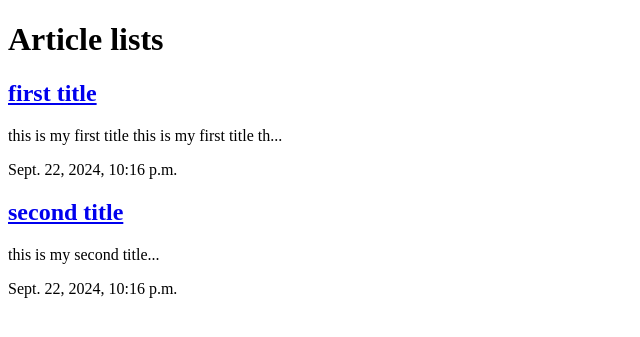
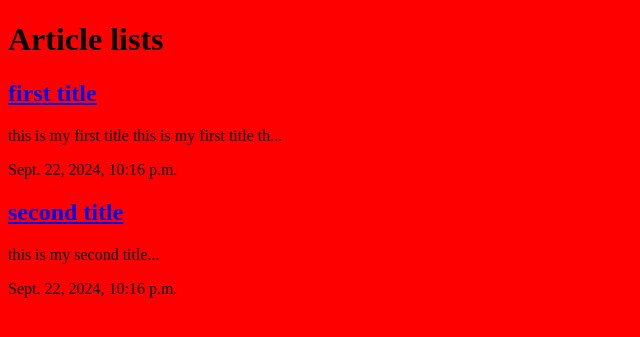
Before and after one commit to Kingno3l/django-blog, a Django app: template djangonautic/articles/templates/articles/article_list.html in a window 1280 px wide. Shown: the top 337 px of the page, without its empty margins (0-640 px from the left). Run offline with Django 5.2, Linux system fonts and the light colour scheme; the template is opened without the code that fills it: values that come from a table or form of the project are taken from there, others are empty; data comes from the database, SQL or seed files in the repository.

Commit message:
static files like css is working, also I implemented base layout on this branch

```diff
--- a/djangonautic/articles/templates/articles/article_list.html
+++ b/djangonautic/articles/templates/articles/article_list.html
@@ -1,12 +1,7 @@
-<!DOCTYPE html>
-<html lang="en">
-<head>
-    <meta charset="UTF-8">
-    <meta http-equiv="X-UA-Compatible" content="IE=edge">
-    <meta name="viewport" content="width=device-width, initial-scale=1.0">
-    <title>Articles</title>
-</head>
-<body>
+{% extends 'base_layout.html' %}
+
+{% block content %}
+
 <h1>Article lists</h1>
 
 <div class="articles">
@@ -18,5 +13,5 @@
   </div>
   {% endfor %}
 </div>
-</body>
-</html>
+
+{% endblock %}
--- /dev/null
+++ b/djangonautic/assets/style.css
@@ -0,0 +1,3 @@
+body{
+    background-color: red;
+}
--- a/djangonautic/djangonautic/settings.py
+++ b/djangonautic/djangonautic/settings.py
@@ -11,6 +11,8 @@ https://docs.djangoproject.com/en/5.1/ref/settings/
 """
 
 from pathlib import Path
+
+import os
 
 # Build paths inside the project like this: BASE_DIR / 'subdir'.
 BASE_DIR = Path(__file__).resolve().parent.parent
@@ -118,6 +120,10 @@ USE_TZ = True
 
 STATIC_URL = 'static/'
 
+STATICFILES_DIRS = (
+    os.path.join(BASE_DIR, 'assets'),
+)
+
 # Default primary key field type
 # https://docs.djangoproject.com/en/5.1/ref/settings/#default-auto-field
 
--- a/djangonautic/djangonautic/urls.py
+++ b/djangonautic/djangonautic/urls.py
@@ -1,6 +1,7 @@
 from django.contrib import admin
 from django.urls import path, include
 from .import views
+# from django.contrib.staticfiles import staticfiles_urlpatterns
 
 urlpatterns = [
     path('admin/', admin.site.urls),
@@ -8,3 +9,5 @@ urlpatterns = [
     path('about/', views.about),
     path('', views.homepage),
 ]
+
+# urlpatterns += staticfiles_urlpatterns()
--- /dev/null
+++ b/djangonautic/templates/base_layout.html
@@ -0,0 +1,20 @@
+{% load static  %}
+
+<!DOCTYPE html>
+<html lang="en">
+<head>
+    <meta charset="UTF-8">
+    <meta http-equiv="X-UA-Compatible" content="IE=edge">
+    <meta name="viewport" content="width=device-width, initial-scale=1.0">
+    <link rel="stylesheet" href="{% static 'style.css'%}">
+    <title>Articles</title>
+</head>
+<body>
+
+    <div class="wrapper">
+        {% block content %}
+        {% endblock %}
+    </div>
+
+</body>
+</html>
```
Lines whose indentation alone changed are shown as unchanged.
